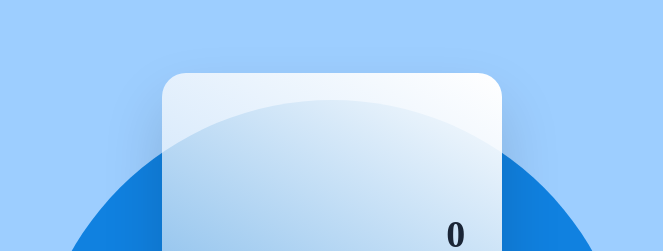
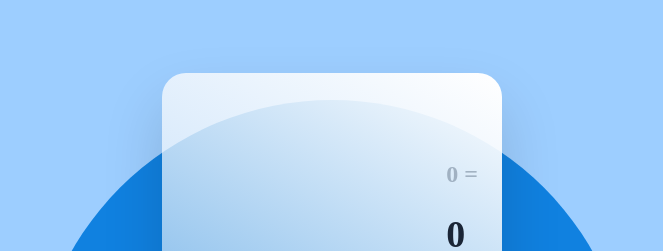
Before and after one commit to Leccon1/Calculator, a React (Vite) app: page / in a window 1280 px wide. Shown: the top 251 px of the page, without its empty margins (308-971 px from the left). Built offline with nearby package versions, Linux system fonts and the light colour scheme.

Commit message:
style(Calculator): add fadeInUp animation for historu

```diff
--- a/src/App.module.scss
+++ b/src/App.module.scss
@@ -51,6 +51,10 @@
 			font-size: 2.4rem;
 			color: var(--text-history);
 			align-self: end;
+
+			&--visible {
+				animation: fadeInUp 0.35s cubic-bezier(0.25, 1, 0.5, 1) forwards;
+			}
 		}
 
 		.currentValue {
@@ -137,3 +141,14 @@
 	grid-template-columns: repeat(4, 6.4rem);
 	gap: 1.2rem;
 }
+
+@keyframes fadeInUp {
+	from {
+		opacity: 0;
+		transform: translateY(6px);
+	}
+	to {
+		opacity: 0.6;
+		transform: translateY(0);
+	}
+}
```
